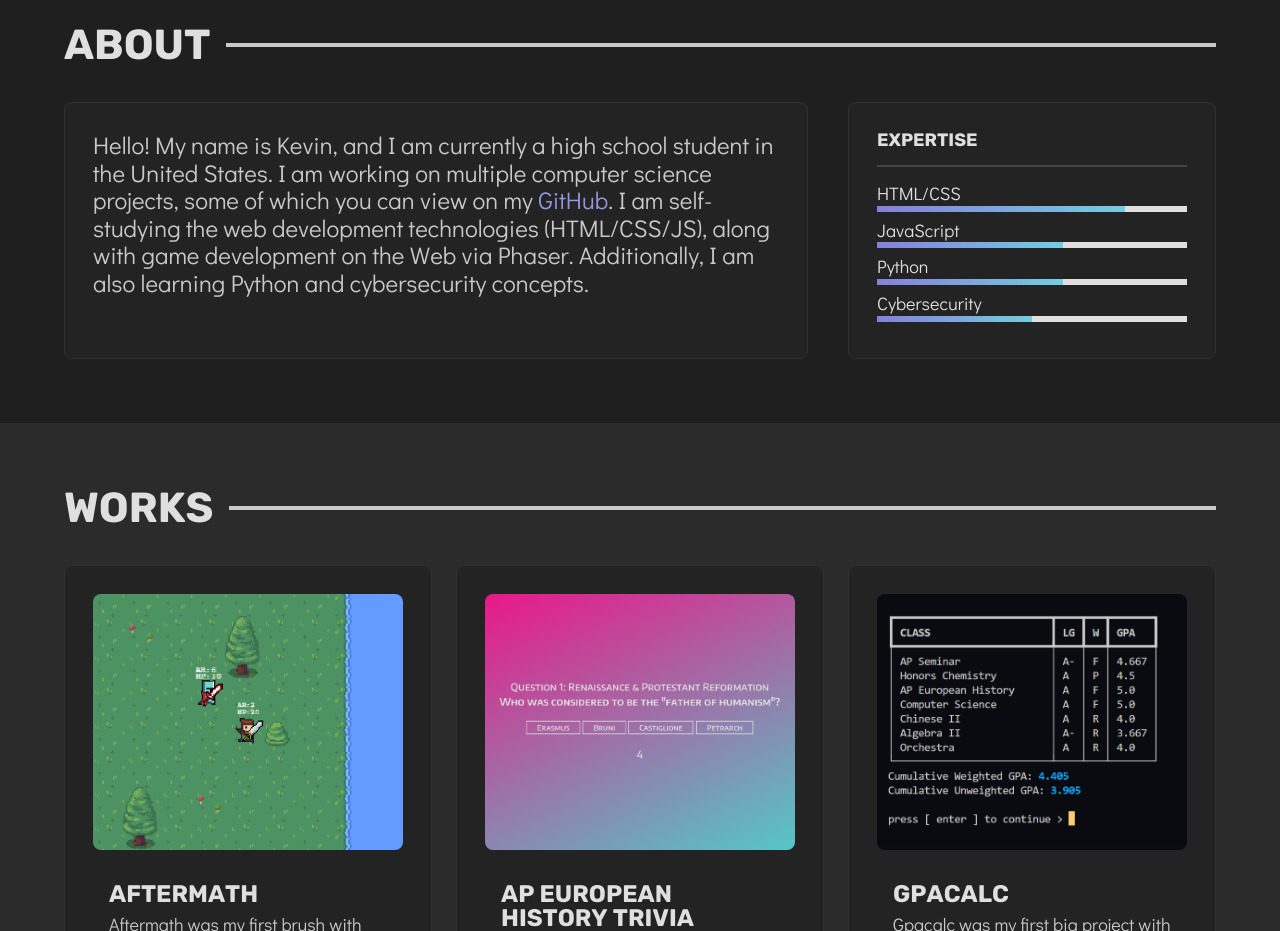
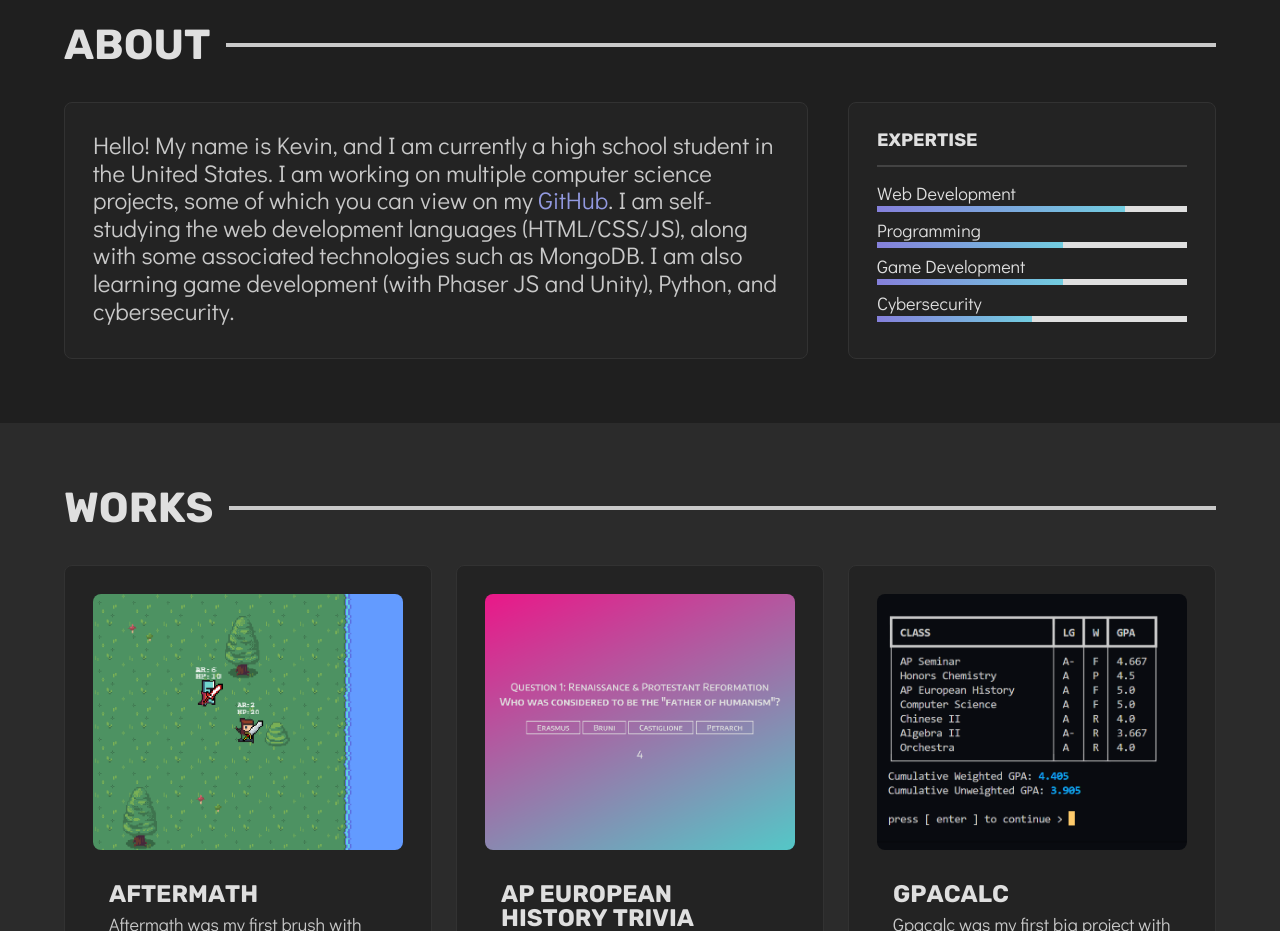
Before and after one commit to knqu/portfolio-v1, a plain HTML site: page index.html in a window 1280 px wide. Shown: the part 840-1771 px from the top of the page. Drawn offline with nearby package versions, Linux system fonts and the light colour scheme.

Commit message:
feat: update about me content and expertise panel

```diff
--- a/index.html
+++ b/index.html
@@ -124,9 +124,10 @@
                                 <p>Hello! My name is Kevin, and I am currently a high school student in the United
                                     States. I am working on multiple computer science projects, some of which you can
                                     view on my <a href="https://github.com/knqu/" target="_blank"
-                                        rel="noopener noreferrer">GitHub</a>. I am self-studying the web
-                                    development technologies (HTML/CSS/JS), along with game development on the Web
-                                    via Phaser. Additionally, I am also learning Python and cybersecurity concepts.
+                                        rel="noopener noreferrer">GitHub</a>. I am self-studying the web development
+                                    languages (HTML/CSS/JS), along with some associated technologies such as MongoDB. I
+                                    am also learning game development (with Phaser JS and Unity), Python, and
+                                    cybersecurity.
                                 </p>
                             </div>
                         </div>
@@ -135,19 +136,19 @@
                             <div class="cardInner">
                                 <h3>EXPERTISE</h3>
                                 <hr>
-                                <p class="progBarLabel">HTML/CSS</p>
+                                <p class="progBarLabel">Web Development</p>
                                 <div class="progress">
                                     <div id="htmlCssSkill" class="progress-bar" role="progressbar" aria-valuenow="80"
                                         aria-valuemin="0" aria-valuemax="100" style="width: 80%"></div>
                                 </div>
 
-                                <p class="progBarLabel">JavaScript</p>
+                                <p class="progBarLabel">Programming</p>
                                 <div class="progress">
                                     <div id="jsSkill" class="progress-bar" role="progressbar" aria-valuenow="60"
                                         aria-valuemin="0" aria-valuemax="100" style="width: 60%"></div>
                                 </div>
 
-                                <p class="progBarLabel">Python</p>
+                                <p class="progBarLabel">Game Development</p>
                                 <div class="progress">
                                     <div id="pythonSkill" class="progress-bar" role="progressbar" aria-valuenow="60"
                                         aria-valuemin="0" aria-valuemax="100" style="width: 60%"></div>
```
